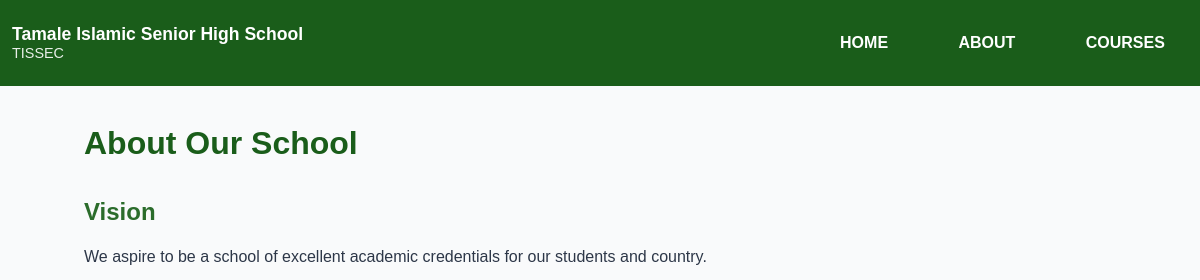
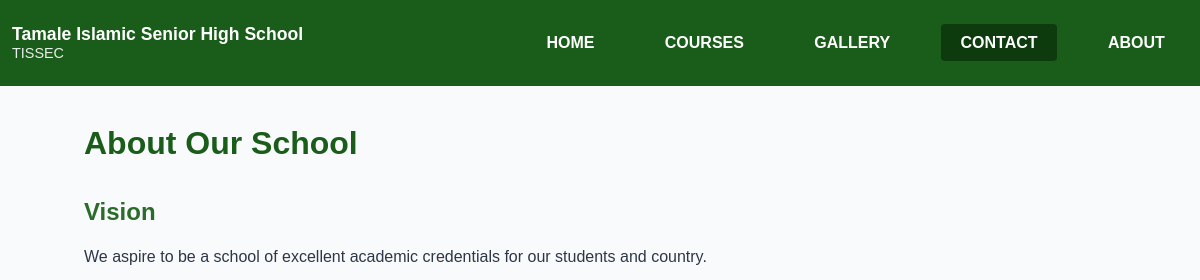
Before and after one commit to Oscar006-HUB/TISSEC, a plain HTML site: page about.html in a window 1280 px wide. Shown: the top 280 px of the page, 80-1280 px from the left. Drawn offline with Linux system fonts and the light colour scheme.

Commit message:
Reposition ABOUT link in navigation menus

```diff
--- a/about.html
+++ b/about.html
@@ -216,14 +216,18 @@
 
     <div class="nav-links">
       <a href="index.html">HOME</a>
-      <a href="about.html">ABOUT</a>
       <a href="courses.html">COURSES</a>
+       <a href="gallery.html">GALLERY</a>
+      <a href="contact.html" style="background: #0d3b0d;">CONTACT</a>
+       <a href="about.html">ABOUT</a>
     </div>
 
     <div class="mobile-menu" id="mobileMenu">
       <a href="index.html">HOME</a>
-      <a href="about.html">ABOUT</a>
       <a href="courses.html">COURSES</a>
+       <a href="gallery.html">GALLERY</a>
+      <a href="contact.html" style="background: #0d3b0d;">CONTACT</a>
+       <a href="about.html">ABOUT</a>
     </div>
   </header>
 
```
